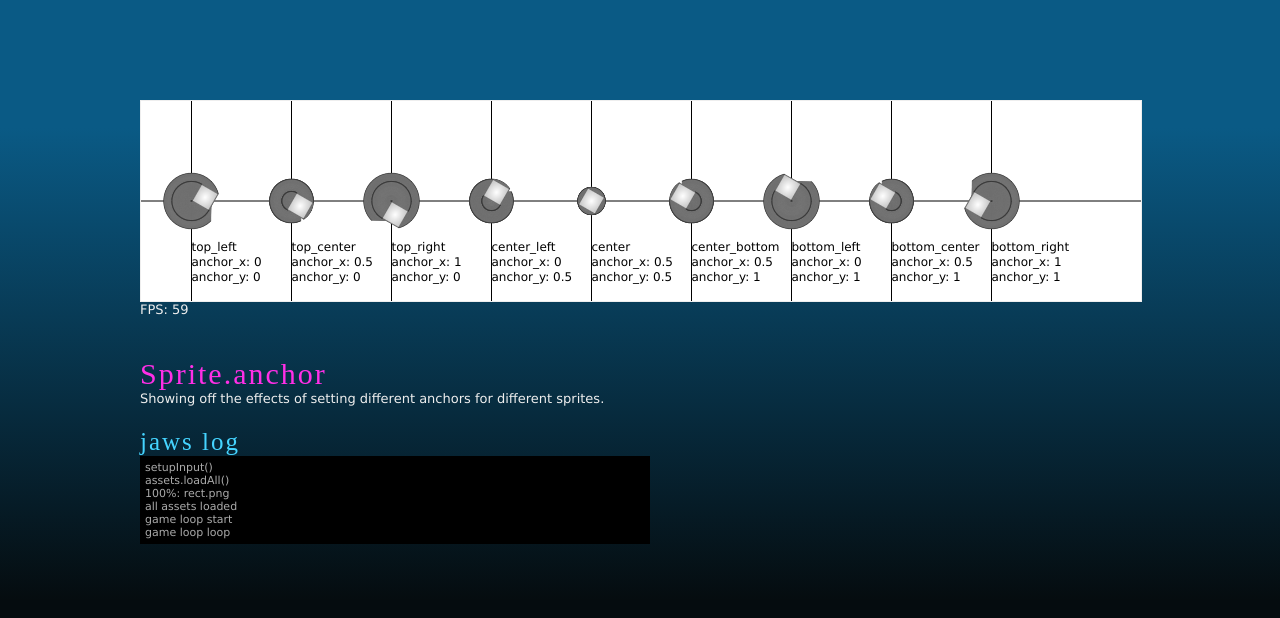
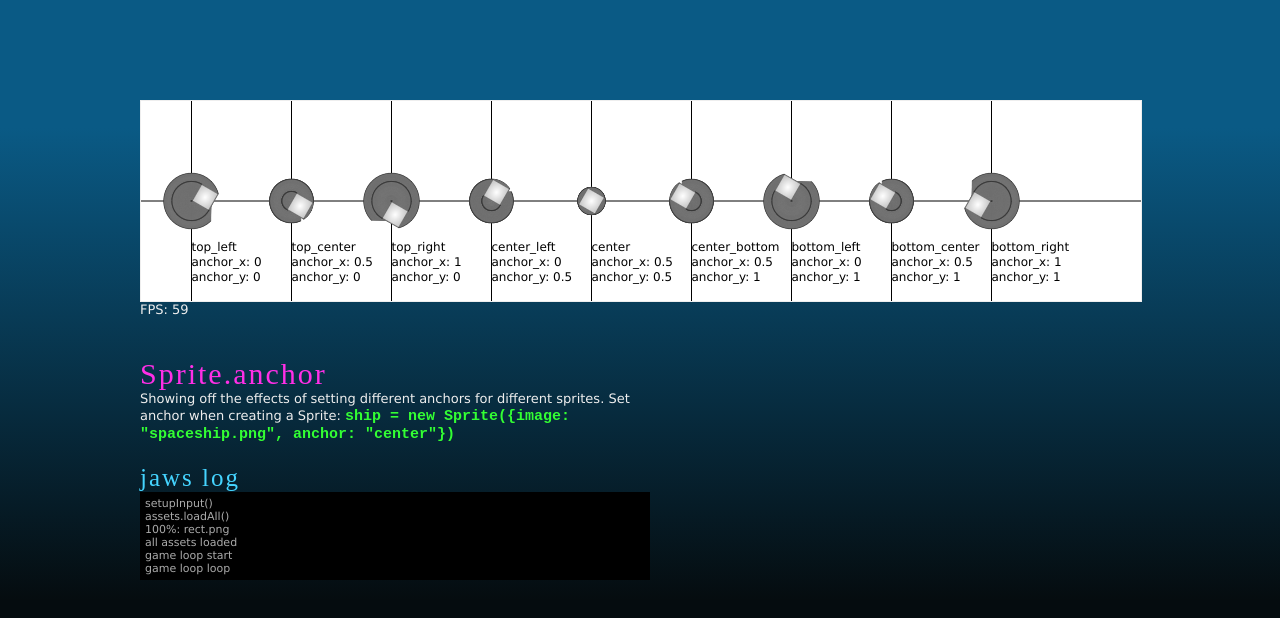
Before and after one commit to ippa/jaws, a plain HTML site: page examples/example5.html in a window 1280 px wide. Drawn offline with Linux system fonts and the light colour scheme.

Commit message:
example tweaks

```diff
--- a/examples/example5.html
+++ b/examples/example5.html
@@ -13,6 +13,8 @@
   <div id="info">
     <h1>Sprite.anchor</h1>
     Showing off the effects of setting different anchors for different sprites.
+    Set anchor when creating a Sprite:
+    <code>ship = new Sprite({image: "spaceship.png", anchor: "center"})</code>
   </div>
 
   <h3>jaws log</h3>
```
Also changed, not shown: examples/example8.html (+1 -1 lines).
